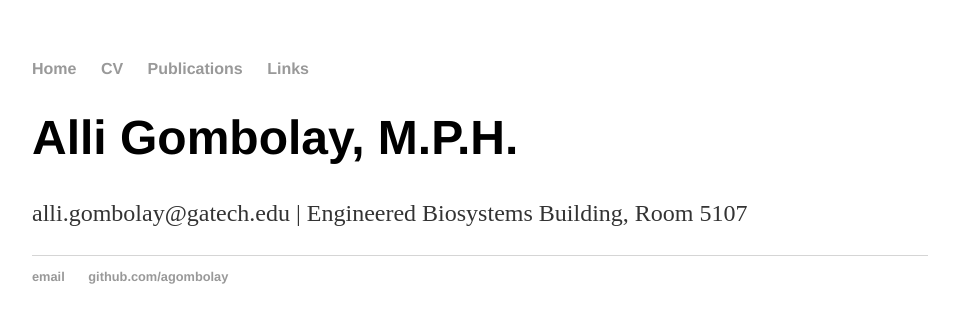
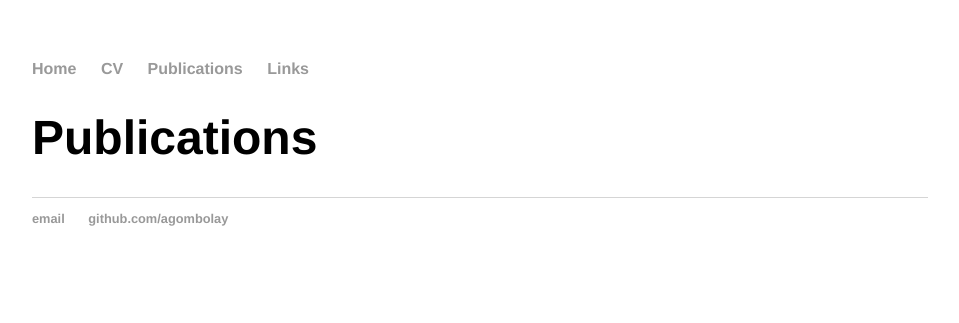
Before and after one commit to agombolay/agombolay.github.io, a Jekyll site: the page built from Publications/index.html, in a window 1280 px wide. Shown: the top 323 px of the page, without its empty margins (160-1119 px from the left). Built offline with Jekyll 4.4.1, drawn with Linux system fonts in a browser that asks for light colours.

Commit message:
Update index.html

```diff
--- a/Publications/index.html
+++ b/Publications/index.html
@@ -3,6 +3,5 @@ layout: default
 title: Alli Gombolay
 ---
 <div class="blurb">
-	<h1>Alli Gombolay, M.P.H.</h1>
-	<p>alli.gombolay@gatech.edu | Engineered Biosystems Building, Room 5107</p>
+	<h1>Publications</h1>
 </div><!-- /.blurb -->
```
